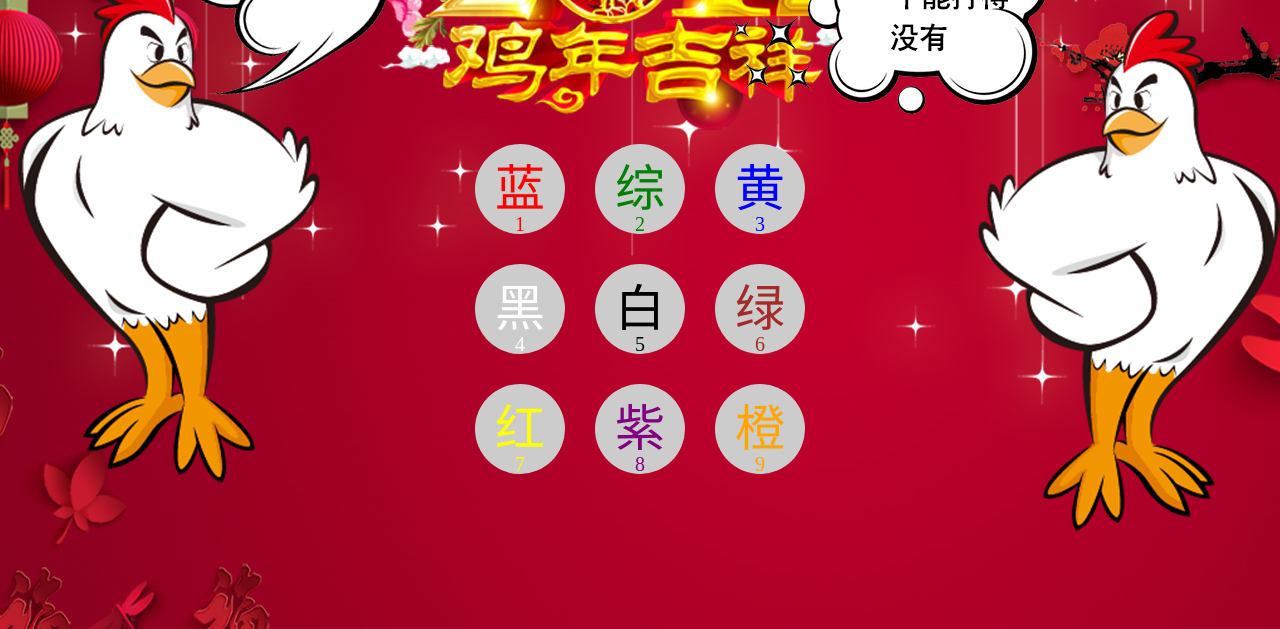
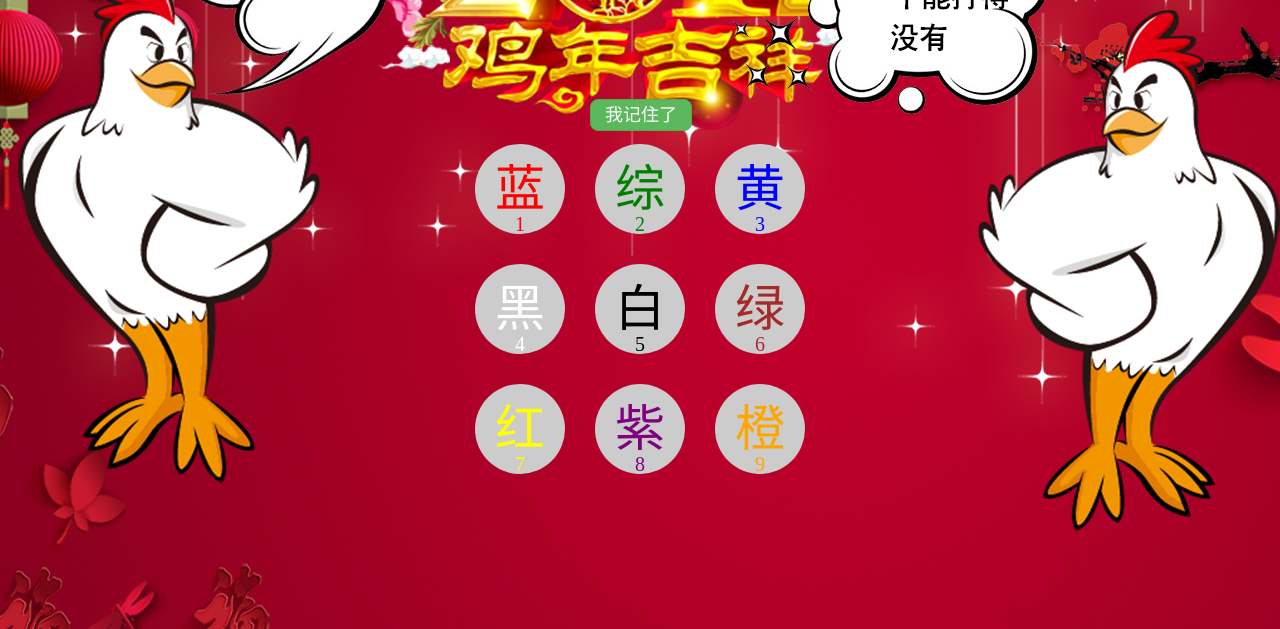
Before and after one commit to xiaochenggit/some-plaything, a plain HTML site: page 2017新年活动/index.html in a window 1280 px wide. Both pictures are taken after a click on the button "单人游戏". Shown: the part 171-800 px from the top of the page. Drawn offline with Linux system fonts and the light colour scheme.

Commit message:
添加我记住了
添加我记住了

```diff
--- a/2017新年活动/css/index.css
+++ b/2017新年活动/css/index.css
@@ -35,7 +35,8 @@ body{
 #reward,
 #moreRe,
 #inputRe,
-#divMore input{
+#divMore input,
+#onediv{
 	width: 398px;
 	text-align: center;
 	line-height: 80px;
@@ -47,6 +48,17 @@ body{
 	outline: none;
 	margin: 0px 10px;
 	font-size: 60px;
+}
+#onediv{
+	width: 100px;
+	position: absolute;
+	line-height: 30px;
+	text-align: center;
+	font-size: 18px;
+	height: 30px;
+	left: 50%;
+	margin-left: -50px;
+	top: 270px;
 }
 #divMore{
 	width: 200px;
@@ -75,7 +87,8 @@ body{
 #reward:hover,
 #moreRe:hover,
 #inputRe:hover,
-#divMore input:hover{
+#divMore input:hover,
+#onediv:hover{
 	background-color: #6aa86a;
 	color: #f60;
 }
--- a/2017新年活动/js/js.js
+++ b/2017新年活动/js/js.js
@@ -15,12 +15,17 @@ var newYearAct = {
 	// 回答问题
 	response : function (){
 		// 把游戏主体隐藏
+		clearInterval(this.timer);
 		var gameBox = document.getElementById("gameBox");
 		var ul = gameBox.getElementsByTagName("ul")[0];
 		var time = document.getElementById("time");
+		var onediv = document.getElementById("onediv")
 		if (gameBox&&ul&&time) {
 			gameBox.removeChild(ul);
 			gameBox.removeChild(time);
+		}
+		if (onediv) {
+			gameBox.removeChild(onediv);
 		}
 		if (this.isOnly) {
 			// 创建供玩家选择的 ul
@@ -211,6 +216,16 @@ var newYearAct = {
 		btns.style.display = "none";
 		var gameBox = document.createElement("div");
 		gameBox.id = "gameBox";
+		var that = this;
+		if (this.isOnly) {
+			var onediv = document.createElement("div");
+			onediv.id = "onediv";
+			onediv.innerHTML = "我记住了";
+			onediv.onclick = function(){
+				that.response();
+			}
+			gameBox.appendChild(onediv);
+		}
 		gameBox.style.width = this.getClient().width + "px";
 		gameBox.style.height = this.getClient().height + "px";
 		var ul = document.createElement("ul");
```
